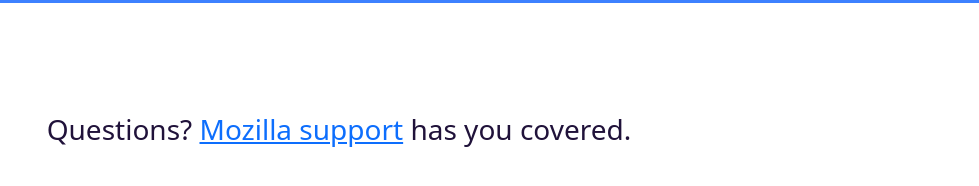
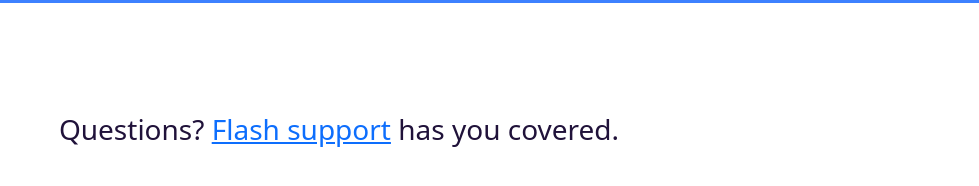
Before and after one commit to g-aniketh/School-Websites, a plain HTML site: page index.html in a window 1280 px wide. Shown: the part 3694-3880 px from the top of the page, 301-1280 px from the left. Drawn offline with nearby package versions, Linux system fonts and the light colour scheme.

Commit message:
Fixed a minor mistake
Mistake...not error

```diff
--- a/index.html
+++ b/index.html
@@ -111,7 +111,7 @@
       <a href=""><img id="youtube" width=34px src="images/Youtube Logo.png"></a>
     </div>
 
-    <h3 class="contact-us">Questions? <a href="">Mozilla support</a> has you covered.</h3>
+    <h3 class="contact-us">Questions? <a href="">Flash support</a> has you covered.</h3>
 
 </div>
 
```
